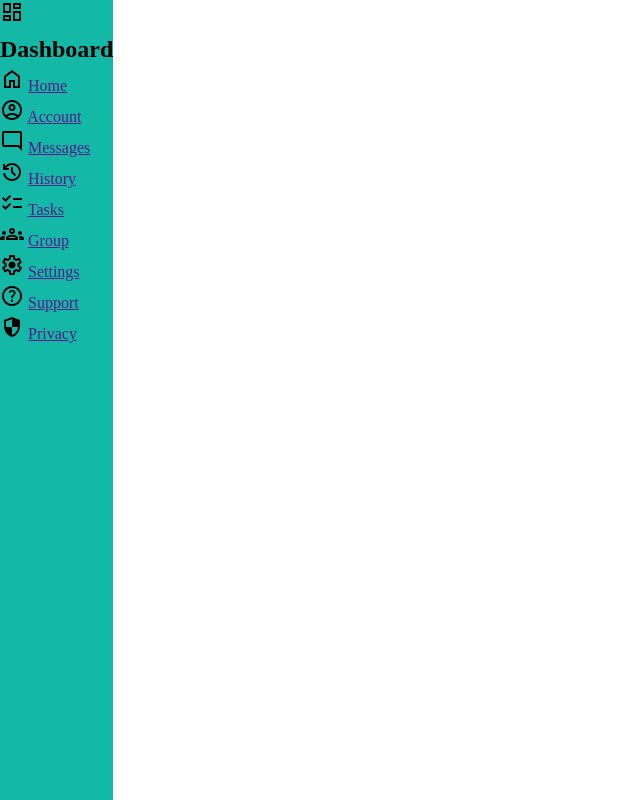
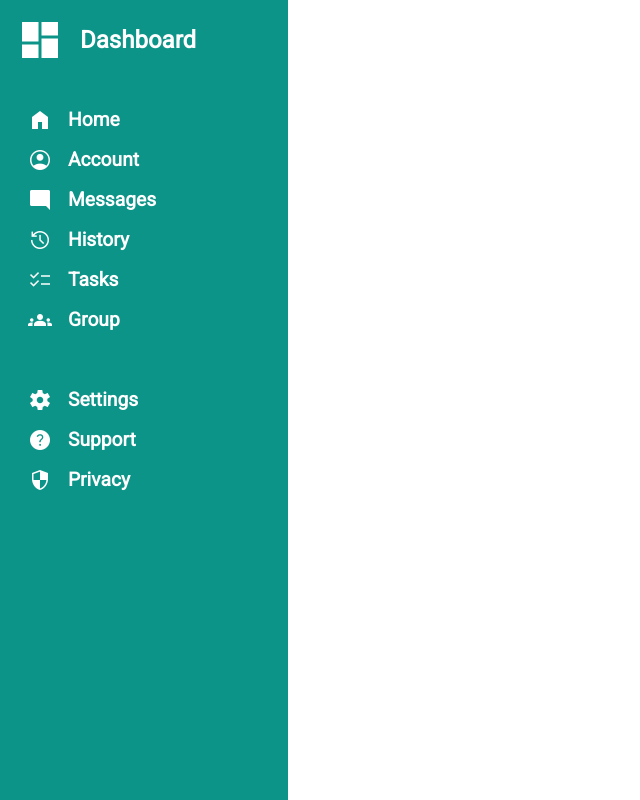
Before and after one commit to KevinTruong13/admin_dashboard, a website: page index.html in a window 1280 px wide. Shown: the whole page, without its empty margins (0-640 px from the left). Drawn offline with nearby package versions, Linux system fonts and the light colour scheme.

Commit message:
Add sidebar styling

```diff
--- a/index.html
+++ b/index.html
@@ -4,9 +4,9 @@
 <head>
     <meta charset="utf-8">
     <title>Admin Dashboard</title>
-    <link rel="stylesheet" href="./spreadsheets/style.css">
     <link rel="stylesheet"
         href="https://fonts.googleapis.com/css2?family=Material+Symbols+Outlined:opsz,wght,FILL,GRAD@20..48,100..700,0..1,-50..200" />
+    <link rel="stylesheet" href="./spreadsheets/style.css">
 </head>
 
 <body>
@@ -39,6 +39,7 @@
             <span class="material-symbols-outlined">groups</span>
             <a href="">Group</a>
         </div>
+        <div></div>
         <div>
             <span class="material-symbols-outlined">settings</span>
             <a href="">Settings</a>
--- /dev/null
+++ b/package.json
@@ -0,0 +1,6 @@
+{
+  "dependencies": {
+    "@mdi/js": "^7.0.96",
+    "@mdi/react": "^1.6.1"
+  }
+}
--- a/spreadsheets/style.scss
+++ b/spreadsheets/style.scss
@@ -1,10 +1,22 @@
 @use "modern_css_reset.css";
 
+@import url('https://fonts.googleapis.com/css2?family=Roboto&display=swap');
+
+@mixin grid-content-center($auto-flow: row, $box-axis: center, $inline-axis: center) {
+    display: grid;
+    justify-content: $inline-axis;
+    align-content: $box-axis;
+    grid-auto-flow: $auto-flow;
+}
+
 :root {
-    --main-color: #14b8a6;
+    --main-color: #0d9488;
+    --title-font-size: 1.5rem;
+    --nav-font-size: 1.2rem;
 }
 
 body {
+    font-family: 'Roboto', sans-serif;
     display: grid;
     grid: auto 1fr / auto 1fr;
     grid-template-areas:
@@ -16,3 +28,57 @@ body>nav {
     grid-area: sidebar;
     background-color: var(--main-color);
 }
+
+.material-symbols-outlined {
+    font-variation-settings:
+        'FILL' 1,
+        'wght' 400,
+        'GRAD' 0,
+        'opsz' 48;
+}
+
+.dashboard-icon {
+    font-size: 3rem;
+}
+
+a:any-link {
+    text-decoration: none;
+}
+
+nav {
+    display: grid;
+    grid-template-rows: 5rem repeat(10, 2rem);
+    padding: 1rem;
+    gap: .5rem;
+    min-width: 18rem;
+
+    div {
+        @include grid-content-center(column, center, start);
+        align-items: center;
+        gap: 1rem;
+    }
+
+    div:first-child {
+        margin: -2rem 0 0;
+    }
+
+    div:not(:first-child) {
+        padding: 0 0 0 .75rem;
+    }
+
+    .material-symbols-outlined,
+    h1,
+    a {
+        color: white;
+    }
+
+    a:any-link {
+        font-weight: bold;
+        font-size: var(--nav-font-size)
+    }
+
+    h1 {
+        display: inline-block;
+        font-size: var(--title-font-size);
+    }
+}
```
Also changed, not shown: spreadsheets/style.css, 2 other files.
